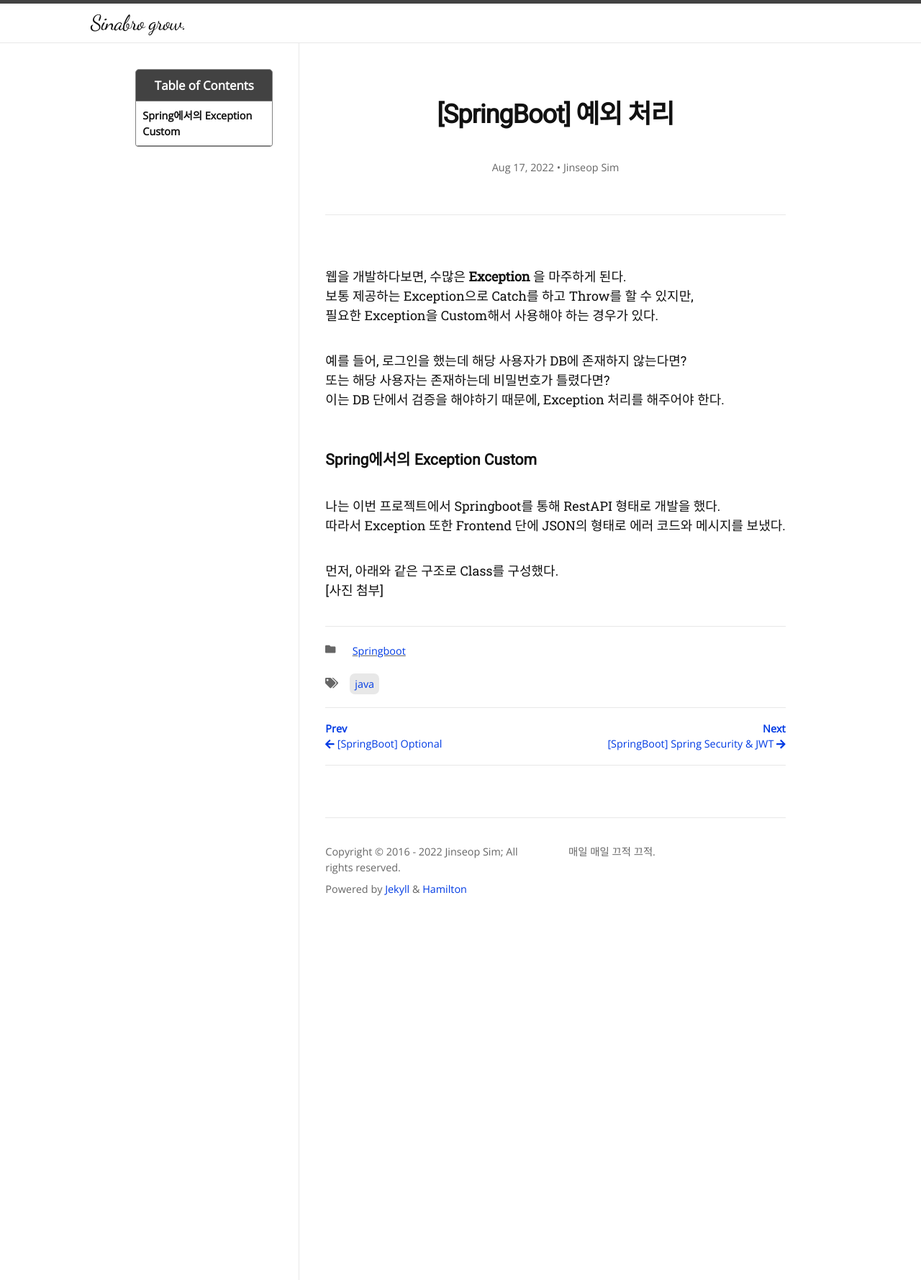
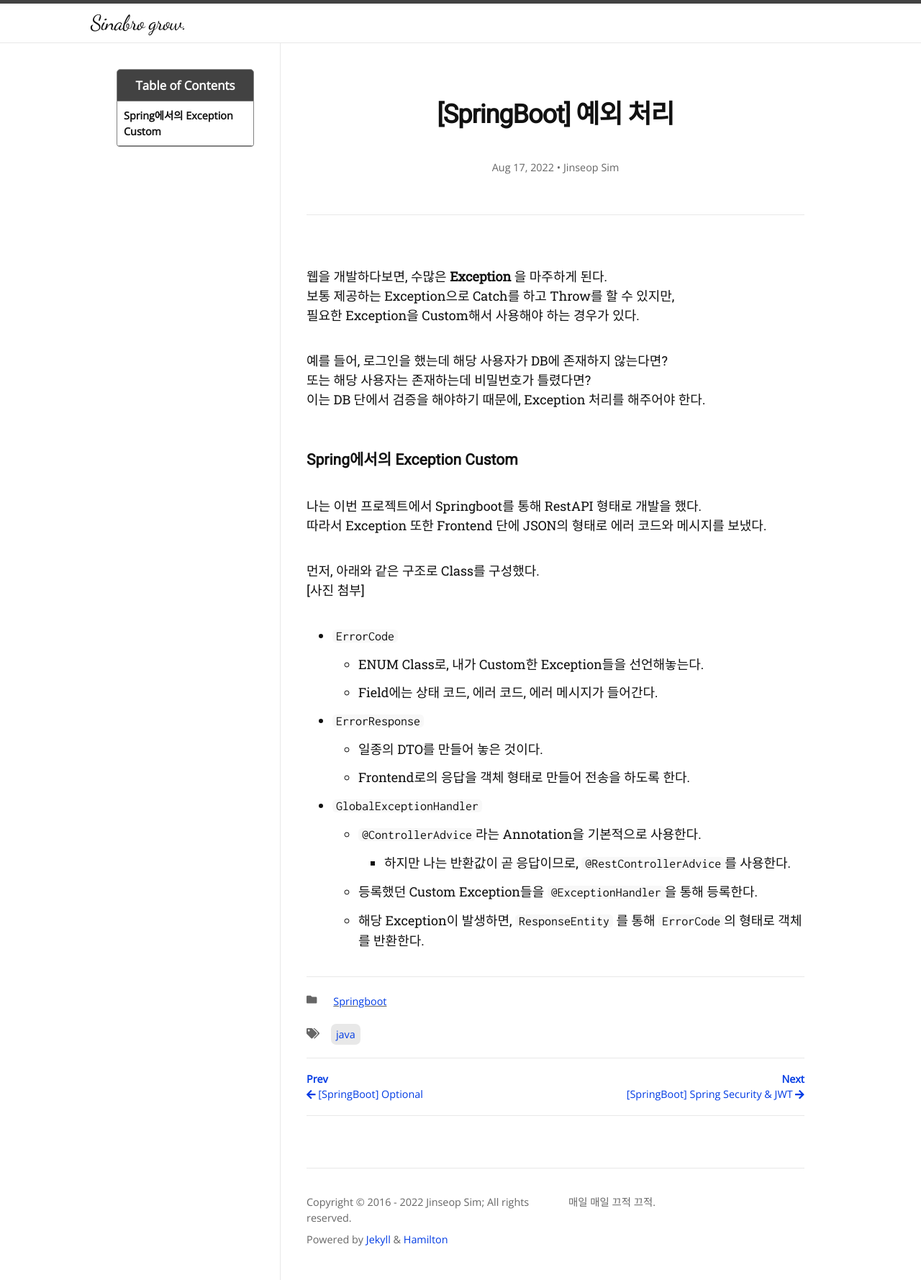
Before and after one commit to Jinseop-Sim/Jinseop-Sim.github.io, a Jekyll site: the page built from _posts/2022-08-17-Exception.md, in a window 1280 px wide. Shown: the whole page at 72% size. Built offline with Jekyll 4.4.1, drawn with Linux system fonts in a browser that asks for light colours; nearby versions of some CDN libraries; some web fonts are replaced.

Commit message:
modify post

````diff
--- a/_posts/2022-08-17-Exception.md
+++ b/_posts/2022-08-17-Exception.md
@@ -21,3 +21,15 @@
 
 먼저, 아래와 같은 구조로 Class를 구성했다.
 [사진 첨부]
+
+- ```ErrorCode```
+  - ENUM Class로, 내가 Custom한 Exception들을 선언해놓는다.
+  - Field에는 상태 코드, 에러 코드, 에러 메시지가 들어간다.
+- ```ErrorResponse```
+  - 일종의 DTO를 만들어 놓은 것이다.
+  - Frontend로의 응답을 객체 형태로 만들어 전송을 하도록 한다.
+- ```GlobalExceptionHandler```
+  - ```@ControllerAdvice```라는 Annotation을 기본적으로 사용한다.
+    - 하지만 나는 반환값이 곧 응답이므로, ```@RestControllerAdvice```를 사용한다.
+  - 등록했던 Custom Exception들을 ```@ExceptionHandler```을 통해 등록한다.
+  - 해당 Exception이 발생하면, ```ResponseEntity``` 를 통해 ```ErrorCode```의 형태로 객체를 반환한다.
````
